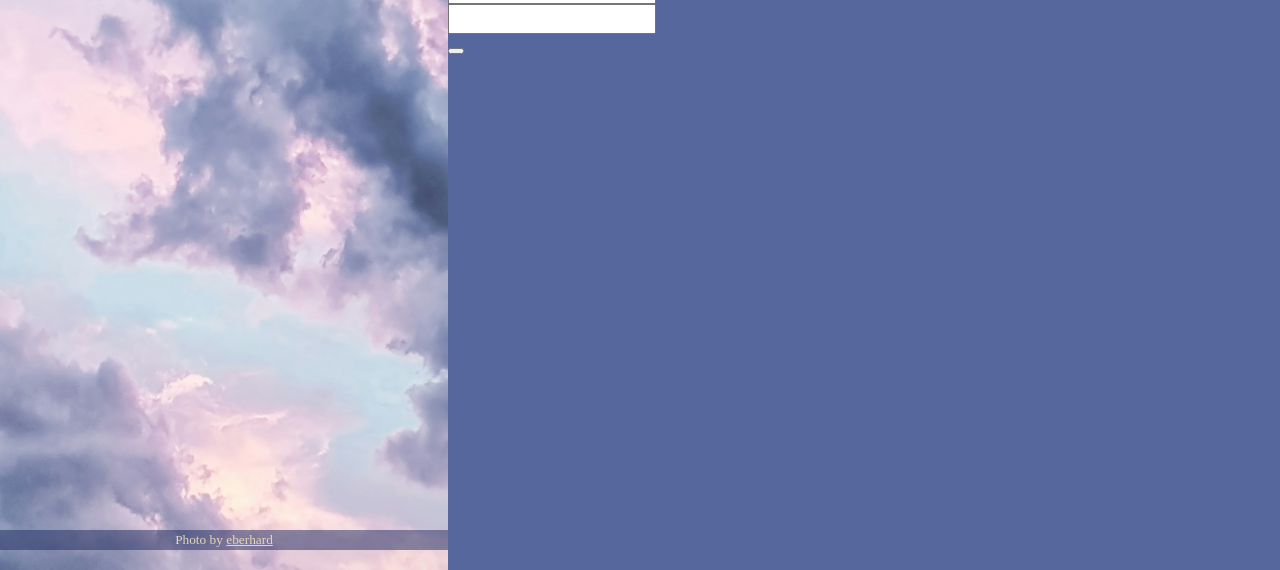
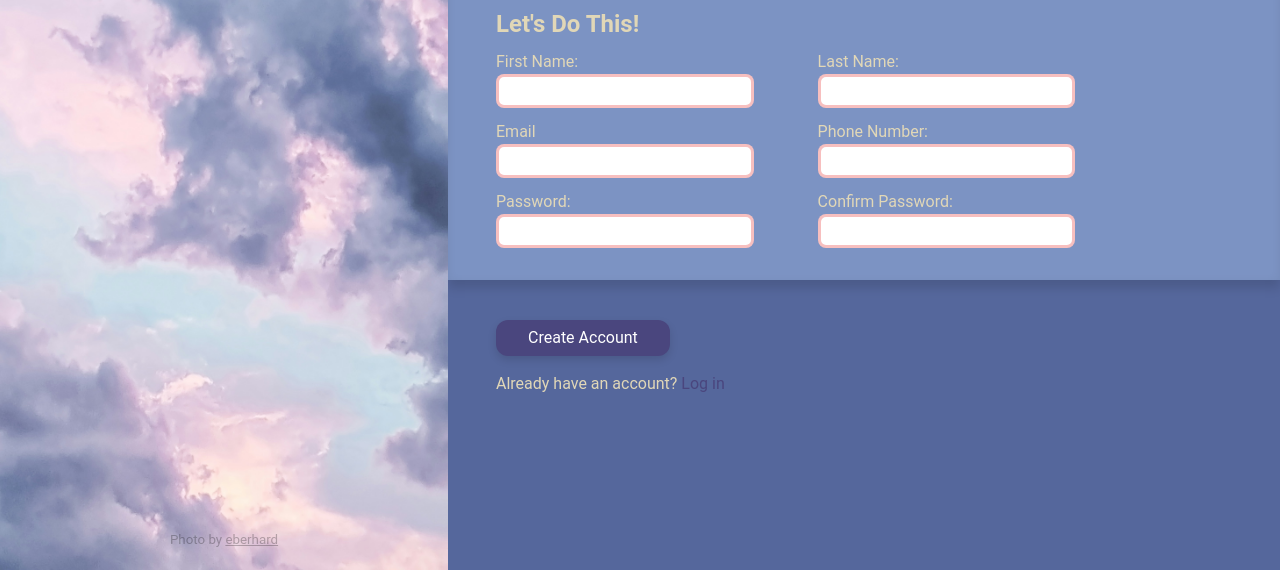
Before and after one commit to ImNotTheBoi/odin-sign-up-form, a plain HTML site: page index.html in a window 1280 px wide. Shown: the part 230-800 px from the top of the page. Drawn offline with Linux system fonts and the light colour scheme; files whose address does not match are found by name.

Commit message:
Completion of Webiste

```diff
--- a/index.html
+++ b/index.html
@@ -15,22 +15,61 @@
         </header>
         <div class="credits">Photo by <a href="https://unsplash.com/@eberhardgross">eberhard</a></div>
     </section>
-    <section class="form-section">
-        <section>
-            <h1>Lorem ipsum dolor sit amet consectetur adipisicing elit. Vel rem omnis maxime ad ab suscipit consequuntur nobis ut nulla reiciendis. Molestias eum a aperiam! Alias molestiae voluptatibus qui minus obcaecati.</h1>
+    <section class="main-section">
+        <section class="hero-text-section">
+            <h1>Lorem ipsum dolor sit amet consectetur adipisicing elit. Vel rem omnis maxime ad ab suscipit consequuntur nobis ut nulla reiciendis.</h1>
+            <br>
+            <h1>Sign Up Now!</h1>
         </section>
-        <section>
-            <h1></h1>
-            <form action="" method="get" class="create-account">
-                <div><label><input type="text"></label></div>
-                <div><label><input type="text"></label></div>
-                <div><label><input type="text"></label></div>
-                <div><label><input type="text"></label></div>
-                <div><label><input type="text"></label></div>
-                <div><label><input type="text"></label></div>
-                <button type="submit"></button>
+        <section class="form-section">
+            <h1>Let's Do This!</h1>
+            <form action="" method="get" class="create-account" id="info-form">
+                <section>
+                    <div>
+                        <label for="firstName">
+                            <div>First Name:</div>
+                            <input type="text" id="firstName" name="firstName" maxlength="20" required>
+                        </label>
+                    </div>
+                    <div>
+                        <label>
+                            <div>Email</div>
+                            <input type="text" id="email" name="email" pattern="(.+@[a-z]+.[a-z]+)?" placeholder="example@gmail.com" maxlength="80" required>
+                        </label>
+                    </div>
+                    <div>
+                        <label for="password">
+                            <div>Password:</div>
+                            <input type="password" id="password" name="password" minlength="5" maxlength="30" required>
+                        </label>
+                    </div>
+                </section>
+                <section>
+                    <div>
+                        <label for="lastName">
+                            <div>Last Name:</div>
+                            <input type="text" id="lastName" name="lastName" maxlength="20" required>
+                        </label>
+                    </div>
+                    <div>
+                        <label for="phoneNumber">
+                            <div>Phone Number:</div>
+                            <input type="text" id="phoneNumber" name="phoneNumber" pattern="[\d]{10}" placeholder="9914739015" maxlength="10" required>
+                        </label>
+                    </div>
+                    <div>
+                        <label for="confirmPassword">
+                            <div>Confirm Password:</div>
+                            <input type="password" id="confirmPassword" name="confirmPassword" required>
+                        </label>
+                    </div>
+                </section>
             </form>
             <div></div>
+        </section>
+        <section class="button-section">
+            <button type="submit" form="info-form">Create Account</button>
+            <div>Already have an account? <a href="">Log in</a></div>
         </section>
     </section>
 </body>
--- a/style.css
+++ b/style.css
@@ -25,7 +25,9 @@
   #root, #__next {
     isolation: isolate;
   }
-
+  input {
+    appearance: none;
+  }
 /* Fonts */
 @font-face {
     font-family: norse-bold;
@@ -37,6 +39,12 @@
     font-style: normal;
 }
 
+p, h1, h2, h3, h4, h5, h6, div, button{
+  font-family: "Roboto", sans-serif;
+  color: #E1D7B7;
+}
+
+/* Page CSS */
 body {
     display: flex;
 }
@@ -84,17 +92,94 @@ header {
     height: auto;
     top: 95%;
     text-align: center;
-    background-color: #1E2A5E80;
-    color: #E1D7B7;
+    color: #00000040;
     font-size: smaller;
 }
 
 .credits a {
-    color: #E1D7B7
+    color: #00000040
 }
 
-.form-section {
+.main-section {
+    display: flex;
+    flex-direction: column;
+    gap: 32px;
     height: 100vh;
     width: 65vw;
     background-color: #55679C;
 }
+
+.hero-text-section {
+  padding: 48px;
+  padding-bottom: 16px;
+  width: 100%;
+}
+
+.form-section {
+  width: 100%;
+  padding: 32px 48px;
+  background-color: #7C93C3;
+  box-shadow: 0px 8px 10px #00000020, inset 0px 2px 10px #00000010;
+}
+
+.form-section h1 {
+  font-size: x-large;
+  margin-bottom: 8px;
+}
+.form-section form {
+  display: flex;
+  flex-direction: row;
+  gap: 64px;
+}
+
+.form-section form section{
+  display: flex;
+  flex-direction: column;
+  gap: 12px;
+  width: 35%;
+}
+
+.form-section input {
+  border-radius: 8px;
+  border: solid #4a467e90;
+  width: 100%;
+  padding: 2px 6px;
+}
+
+input:focus {
+  border: lightblue solid;
+  box-shadow: 0px 4px 8px #00000040;
+}
+
+input::placeholder {
+  opacity: 0;
+}
+input:focus::placeholder {
+  opacity: 1;
+}
+input:valid {
+  border-color: #90ee9080;
+}
+input:invalid {
+  border-color: #f0808080;
+}
+
+.button-section {
+  width: 100%;
+  padding: 8px 48px;
+}
+
+.button-section button {
+  border: none;
+  border-radius: 12px;
+  color: white;
+  padding: 6px 32px;
+  background-color: #4a467e;
+  box-shadow: 0px 4px 8px #00000020;
+  margin-bottom: 16px;
+}
+
+.button-section a {
+  text-decoration: none;
+  color: #4a467e;
+}
```
